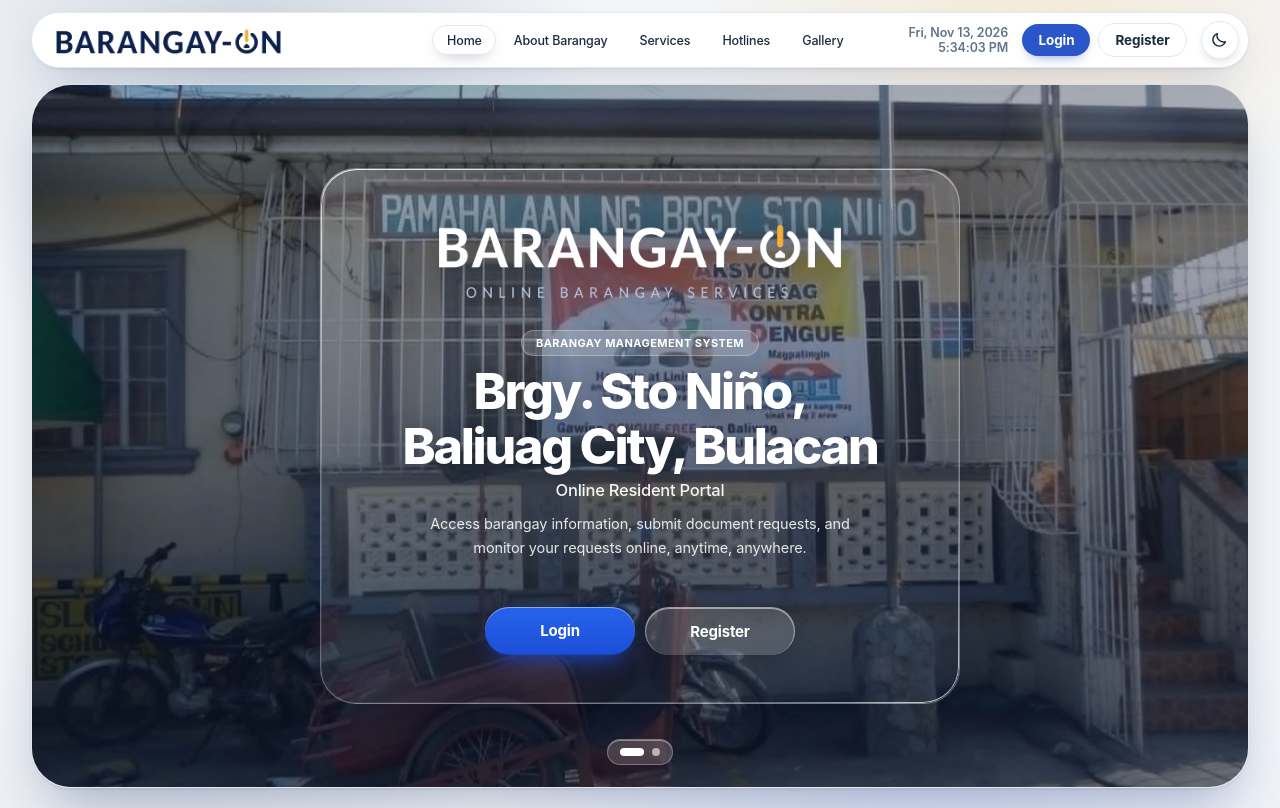
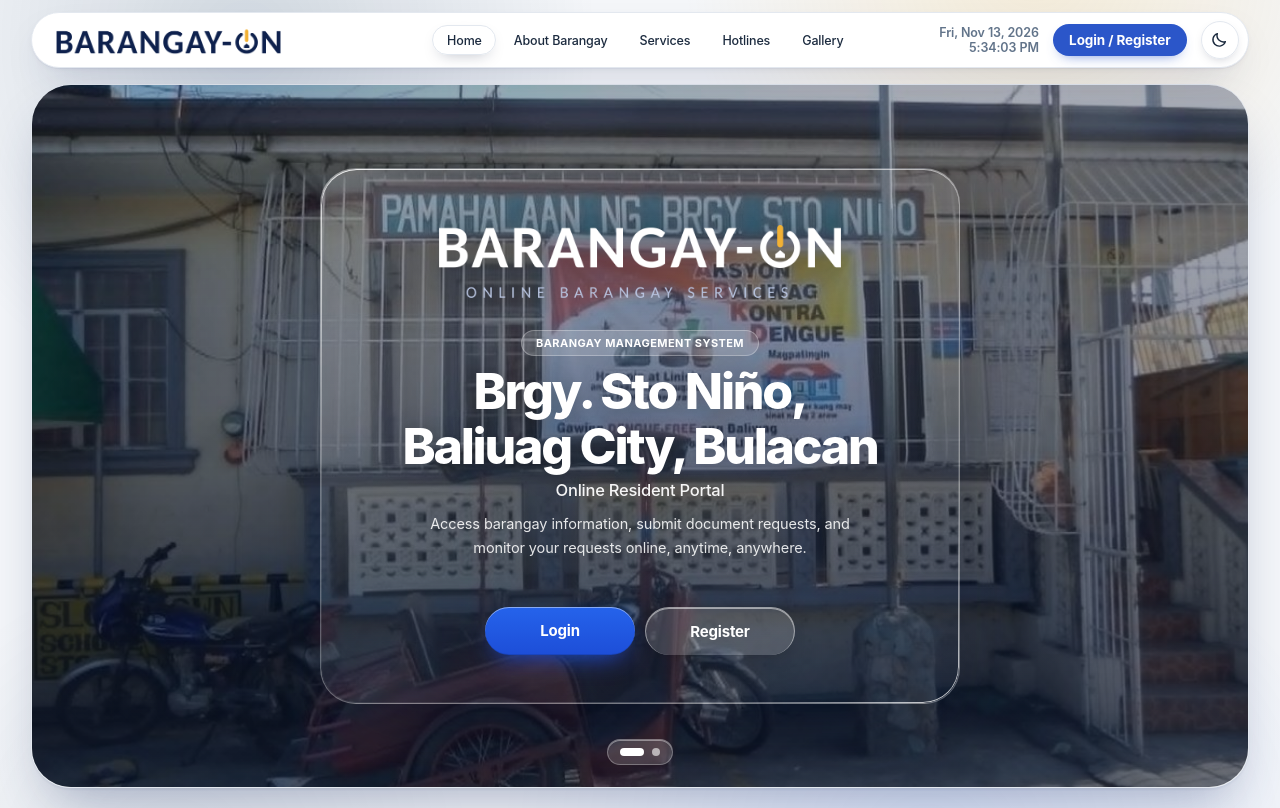
Before and after one commit to RalphM12/Barangay-on, a Flask app: page / in a window 1280 px wide. Shown: the top 808 px of the page. Run offline with Flask 3, Linux system fonts and the light colour scheme; data comes from the database, SQL or seed files in the repository; data that the repository does not hold is empty; some libraries are stand-ins or nearby versions.

Commit message:
Home top bar: single Login / Register button
Co-Authored-By: Claude Sonnet 5.5 <noreply@anthropic.com>
Claude-Session: https://claude.ai/code/session_01Au9K7RdH91jSJ1ye6M8hS2

```diff
--- a/app/templates/index.html
+++ b/app/templates/index.html
@@ -16,8 +16,7 @@
 {% block topbar_right %}
     <div class="topbar-right">
       <time class="topbar-clock" id="topClock" aria-label="Current date and time"></time>
-      <a class="tb-btn tb-solid" href="{{ url_for('public.login') }}">Login</a>
-      <a class="tb-btn tb-ghost" href="{{ url_for('public.register') }}">Register</a>
+      <a class="tb-btn tb-solid" href="{{ url_for('public.login') }}">Login / Register</a>
       {{ theme_toggle() }}
     </div>
 {% endblock %}
```
